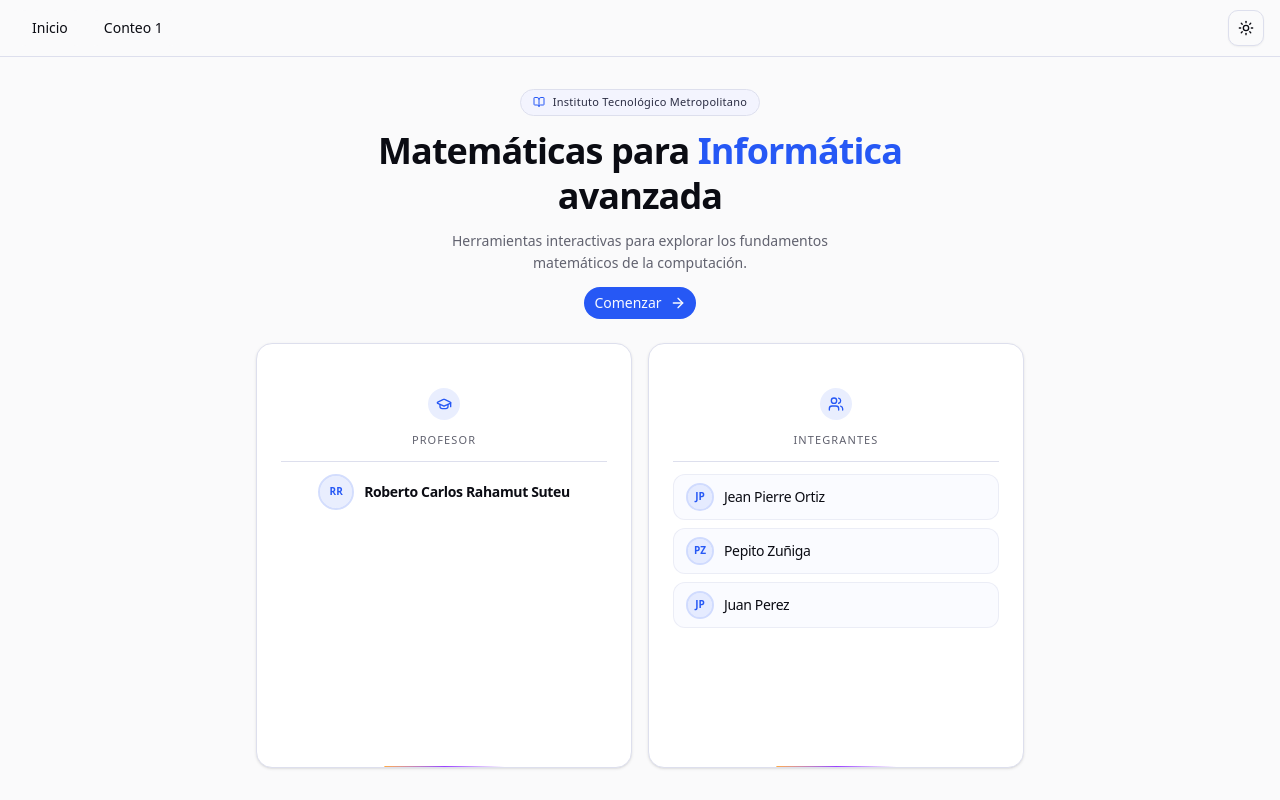
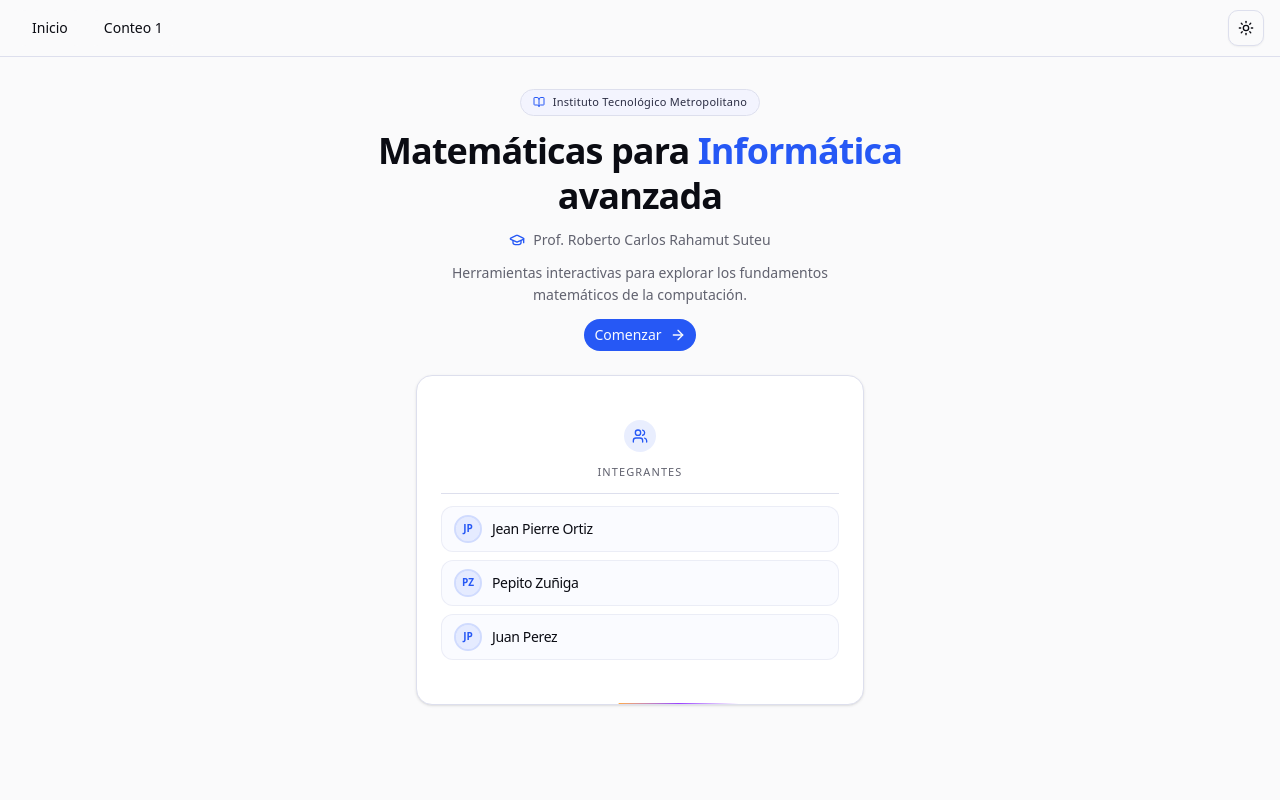
Before and after one commit to Jepierre88/mat_avanzadas_frontend, a React (Vite) app: page / in a window 1280 px wide. Built offline with nearby package versions, Linux system fonts and the light colour scheme.

Commit message:
Cambio cards

```diff
--- a/src/app/presentation/pages/home.page.tsx
+++ b/src/app/presentation/pages/home.page.tsx
@@ -32,6 +32,13 @@ export default function HomePage() {
                         {" "}avanzada
                     </h1>
 
+                    <div className="flex items-center gap-2 text-muted-foreground">
+                        <GraduationCap className="h-4 w-4 text-primary" />
+                        <span className="text-sm font-medium">
+                            Prof. Roberto Carlos Rahamut Suteu
+                        </span>
+                    </div>
+
                     <p className="text-muted-foreground max-w-md text-sm leading-relaxed">
                         Herramientas interactivas para explorar los fundamentos
                         matemáticos de la computación.
@@ -46,38 +53,10 @@ export default function HomePage() {
                 </div>
             </BlurFade>
 
-            {/* Info cards */}
-            <div className="w-full max-w-3xl mx-auto flex-1 min-h-0">
-                <div className="grid gap-4 sm:grid-cols-2 h-full">
-                    {/* Profesor */}
-                    <BlurFade delay={0.25} inView>
-                        <Card className="relative overflow-hidden h-full">
-                            <CardContent className="flex flex-col items-center gap-3 py-5">
-                                <div className="rounded-full bg-primary/10 p-2">
-                                    <GraduationCap className="h-4 w-4 text-primary" />
-                                </div>
-                                <span className="text-[11px] font-medium uppercase tracking-widest text-muted-foreground">
-                                    Profesor
-                                </span>
-                                <Separator className="w-10" />
-                                <div className="flex items-center gap-2.5">
-                                    <Avatar className="h-9 w-9 border-2 border-primary/20">
-                                        <AvatarFallback className="text-[10px] font-bold bg-primary/10 text-primary">
-                                            RR
-                                        </AvatarFallback>
-                                    </Avatar>
-                                    <span className="text-sm font-semibold tracking-tight">
-                                        Roberto Carlos Rahamut Suteu
-                                    </span>
-                                </div>
-                            </CardContent>
-                            <BorderBeam duration={10} size={120} />
-                        </Card>
-                    </BlurFade>
-
             {/* Integrantes */}
-                    <BlurFade delay={0.35} inView>
-                        <Card className="relative overflow-hidden h-full">
+            <div className="w-full max-w-md mx-auto flex-1 min-h-0">
+                <BlurFade delay={0.3} inView>
+                    <Card className="relative overflow-hidden">
                         <CardContent className="flex flex-col items-center gap-3 py-5">
                             <div className="rounded-full bg-primary/10 p-2">
                                 <Users className="h-4 w-4 text-primary" />
@@ -88,7 +67,7 @@ export default function HomePage() {
                             <Separator className="w-10" />
                             <div className="flex flex-col gap-2 w-full">
                                 {integrantes.map((m, i) => (
-                                        <BlurFade key={m.nombre} delay={0.45 + i * 0.08} inView>
+                                    <BlurFade key={m.nombre} delay={0.4 + i * 0.08} inView>
                                         <div className="flex items-center gap-2.5 rounded-lg border border-border/50 bg-secondary/30 px-3 py-2">
                                             <Avatar className="h-7 w-7 border-2 border-primary/20">
                                                 <AvatarFallback className="text-[10px] font-bold bg-primary/10 text-primary">
@@ -108,6 +87,5 @@ export default function HomePage() {
                 </BlurFade>
             </div>
         </div>
-        </div>
     );
 }
```
Lines whose indentation alone changed are shown as unchanged.
